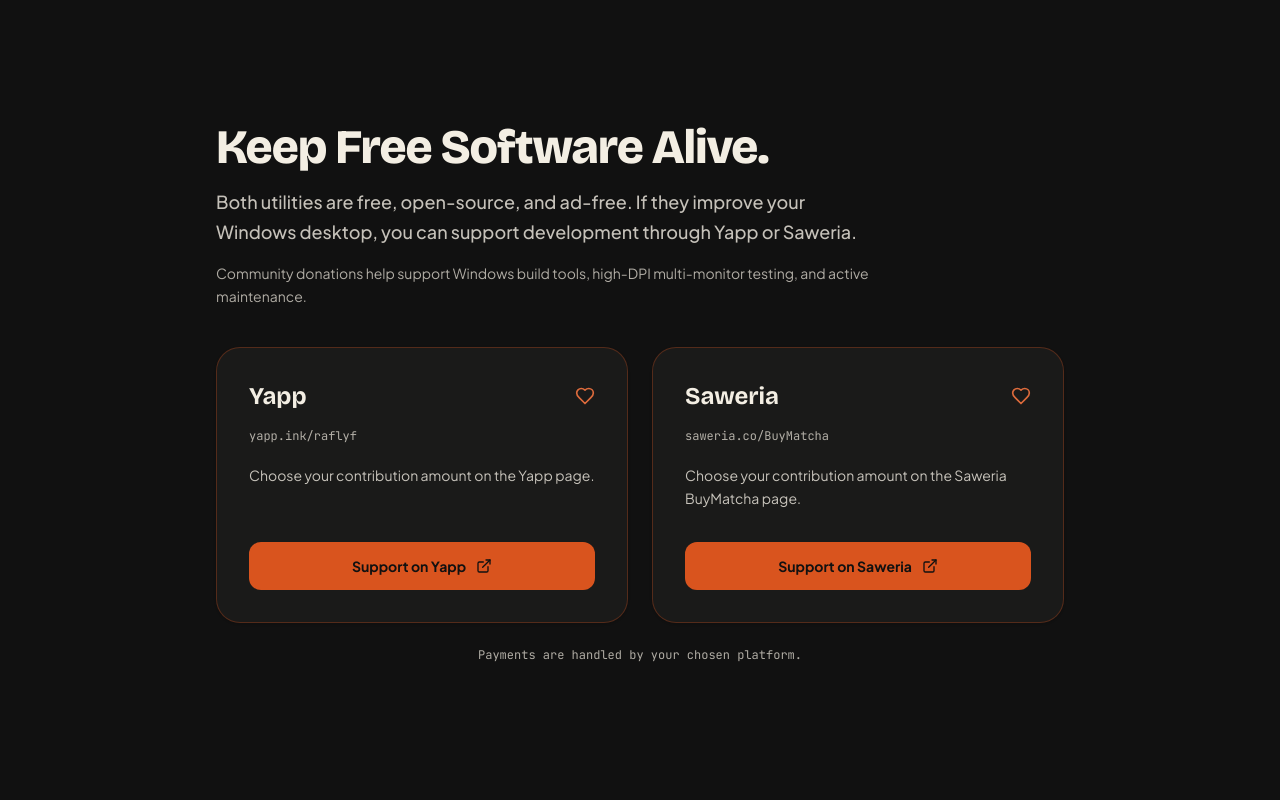
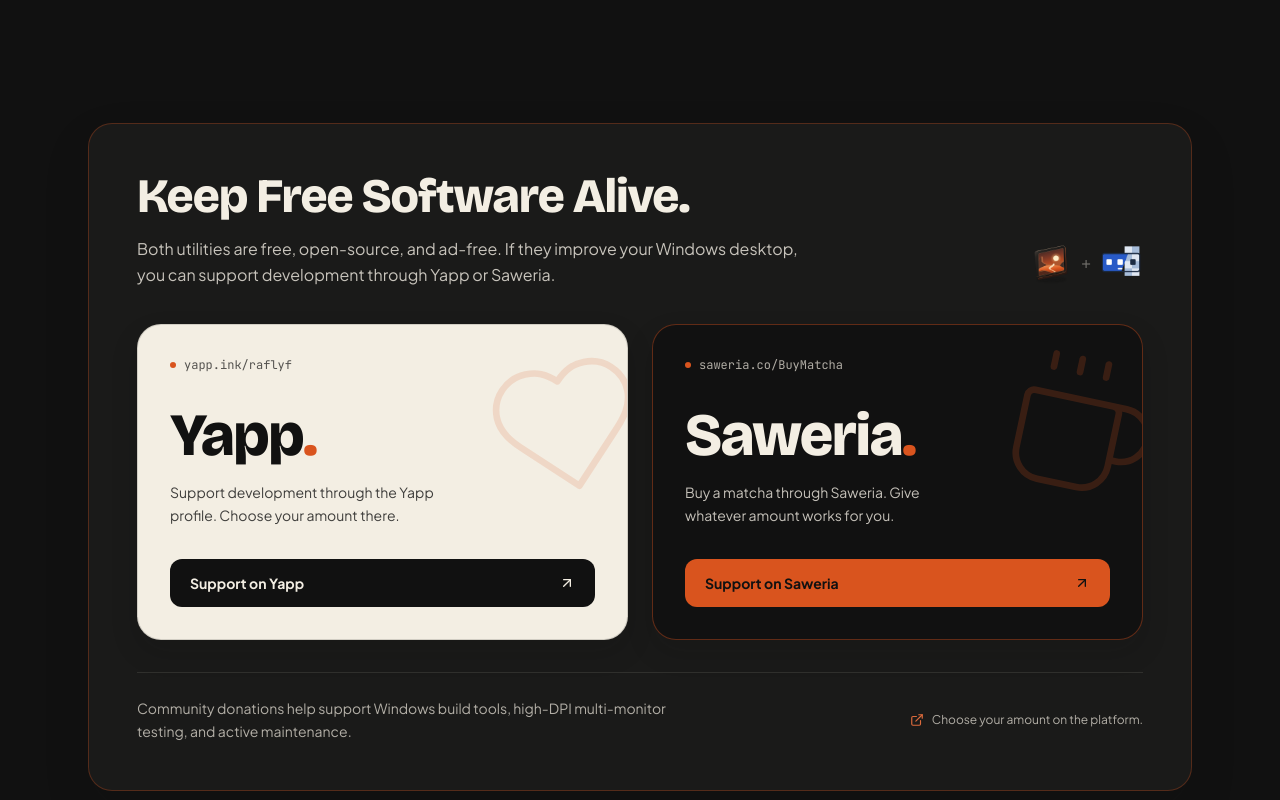
Before and after one commit to Raflyf/LiveBar, a React (Vite) app: page / in a window 1280 px wide. Shown: the part 5480-6280 px from the top of the page. Built offline with nearby package versions, Linux system fonts and the light colour scheme; no server answers.

Commit message:
style(support): distinguish donation cards within shared frame

```diff
--- a/src/components/SupportYapp.tsx
+++ b/src/components/SupportYapp.tsx
@@ -1,6 +1,6 @@
 import React from 'react';
 import { Translation } from '../types/content';
-import { Heart, ExternalLink } from 'lucide-react';
+import { Heart, ExternalLink, Coffee, ArrowUpRight } from 'lucide-react';
 
 interface SupportYappProps {
   t: Translation;
@@ -8,36 +8,45 @@ interface SupportYappProps {
 
 export const SupportYapp: React.FC<SupportYappProps> = ({ t }) => {
   return (
-    <section id="support" className="py-16 md:py-24 px-4 sm:px-6 max-w-4xl mx-auto">
-      <div data-reveal className="max-w-2xl space-y-4 mb-10">
+    <section id="support" className="py-16 md:py-24 px-4 sm:px-6 max-w-6xl mx-auto">
+      <div className="support-shell rounded-3xl border border-burnt/30 bg-surface p-5 sm:p-8 md:p-12">
+        <div data-reveal className="flex flex-col md:flex-row md:items-end gap-6 mb-9">
+          <div className="min-w-0 flex-1 space-y-4">
             <h2 className="font-display text-3xl sm:text-5xl font-extrabold text-fg tracking-tight">
               {t.support.title}
             </h2>
-        <p className="text-base sm:text-lg text-fg/80 leading-relaxed font-medium">
+            <p className="max-w-2xl text-base text-fg/80 leading-relaxed">
               {t.support.subtitle}
             </p>
-        <p className="text-xs sm:text-sm text-fg/70 leading-relaxed">
-          {t.support.desc}
-        </p>
+          </div>
+          <div className="hidden lg:flex shrink-0 items-center gap-2 pb-1" aria-hidden="true">
+            <img src="/icons/wallpaperlive.png" alt="" width="44" height="44" loading="lazy" className="h-11 w-11 object-contain" />
+            <span className="text-fg/40">+</span>
+            <img src="/icons/transparentbar.png" alt="" width="44" height="44" loading="lazy" className="h-11 w-11 object-contain" />
+          </div>
         </div>
 
-      <div className="motion-sequence grid grid-cols-1 sm:grid-cols-2 gap-6">
+        <div className="motion-sequence grid grid-cols-1 md:grid-cols-2 gap-5 sm:gap-6">
           <a
             href="https://yapp.ink/raflyf"
             target="_blank"
             rel="noopener noreferrer"
             data-reveal
-          className="motion-card group min-w-0 flex flex-col rounded-3xl border border-burnt/30 bg-surface p-6 sm:p-8 shadow-sm"
+            aria-labelledby="support-yapp-title support-yapp-action"
+            className="support-platform support-platform-yapp motion-card group relative isolate min-w-0 flex flex-col overflow-hidden rounded-3xl border border-ink/15 p-6 sm:p-8"
           >
-          <div className="flex items-center justify-between gap-4 mb-4">
-            <h3 className="font-display text-2xl font-bold text-fg">Yapp</h3>
-            <Heart className="w-5 h-5 text-accent-text" aria-hidden="true" />
+            <div className="support-card-art" aria-hidden="true">
+              <Heart className="support-card-symbol" strokeWidth={1} />
             </div>
-          <p className="text-xs font-mono text-fg/70 mb-5">yapp.ink/raflyf</p>
-          <p className="text-sm text-fg/80 leading-relaxed mb-8">{t.support.yappDesc}</p>
-          <span className="mt-auto inline-flex min-h-12 items-center justify-center gap-2.5 rounded-xl bg-burnt px-4 py-3 text-sm font-bold text-ink group-hover:bg-burnt-hover transition-colors">
+            <div className="relative mb-8 flex items-center gap-2 break-all text-xs font-mono text-ink/70">
+              <span className="h-1.5 w-1.5 rounded-full bg-burnt" />
+              yapp.ink/raflyf
+            </div>
+            <h3 id="support-yapp-title" className="relative font-display text-4xl sm:text-5xl lg:text-6xl font-extrabold tracking-tight text-ink">Yapp<span className="text-burnt">.</span></h3>
+            <p className="relative mt-4 mb-8 max-w-[27ch] text-sm text-ink/80 leading-relaxed">{t.support.yappDesc}</p>
+            <span id="support-yapp-action" className="relative mt-auto flex min-h-12 flex-wrap items-center justify-between gap-3 rounded-xl bg-ink px-5 py-3 text-sm font-bold text-cream group-hover:bg-burnt group-hover:text-ink transition-colors">
               {t.support.yappBtn}
-            <ExternalLink className="w-4 h-4 shrink-0" aria-hidden="true" />
+              <ArrowUpRight className="h-4 w-4 shrink-0" aria-hidden="true" />
             </span>
           </a>
 
@@ -46,24 +55,33 @@ export const SupportYapp: React.FC<SupportYappProps> = ({ t }) => {
             target="_blank"
             rel="noopener noreferrer"
             data-reveal
-          className="motion-card group min-w-0 flex flex-col rounded-3xl border border-burnt/30 bg-surface p-6 sm:p-8 shadow-sm"
+            aria-labelledby="support-saweria-title support-saweria-action"
+            className="support-platform support-platform-saweria motion-card group relative isolate min-w-0 flex flex-col overflow-hidden rounded-3xl border border-burnt/40 p-6 sm:p-8"
           >
-          <div className="flex items-center justify-between gap-4 mb-4">
-            <h3 className="font-display text-2xl font-bold text-fg">Saweria</h3>
-            <Heart className="w-5 h-5 text-accent-text" aria-hidden="true" />
+            <div className="support-card-art" aria-hidden="true">
+              <Coffee className="support-card-symbol" strokeWidth={1} />
             </div>
-          <p className="text-xs font-mono text-fg/70 mb-5">saweria.co/BuyMatcha</p>
-          <p className="text-sm text-fg/80 leading-relaxed mb-8">{t.support.saweriaDesc}</p>
-          <span className="mt-auto inline-flex min-h-12 items-center justify-center gap-2.5 rounded-xl bg-burnt px-4 py-3 text-sm font-bold text-ink group-hover:bg-burnt-hover transition-colors">
+            <div className="relative mb-8 flex items-center gap-2 break-all text-xs font-mono text-cream/70">
+              <span className="h-1.5 w-1.5 rounded-full bg-burnt" />
+              saweria.co/BuyMatcha
+            </div>
+            <h3 id="support-saweria-title" className="relative font-display text-4xl sm:text-5xl lg:text-6xl font-extrabold tracking-tight text-cream">Saweria<span className="text-burnt">.</span></h3>
+            <p className="relative mt-4 mb-8 max-w-[27ch] text-sm text-cream/80 leading-relaxed">{t.support.saweriaDesc}</p>
+            <span id="support-saweria-action" className="relative mt-auto flex min-h-12 flex-wrap items-center justify-between gap-3 rounded-xl bg-burnt px-5 py-3 text-sm font-bold text-ink group-hover:bg-burnt-hover transition-colors">
               {t.support.saweriaBtn}
-            <ExternalLink className="w-4 h-4 shrink-0" aria-hidden="true" />
+              <ArrowUpRight className="h-4 w-4 shrink-0" aria-hidden="true" />
             </span>
           </a>
         </div>
 
-      <p data-reveal className="mt-6 text-xs text-fg/70 font-mono text-center">
+        <div data-reveal className="mt-8 flex flex-col lg:flex-row lg:items-center lg:justify-between gap-5 border-t border-fg/10 pt-6">
+          <p className="max-w-xl text-xs sm:text-sm text-fg/70 leading-relaxed">{t.support.desc}</p>
+          <p className="flex shrink-0 items-center gap-2 text-xs text-fg/70">
+            <ExternalLink className="h-3.5 w-3.5 shrink-0 text-accent-text" aria-hidden="true" />
             {t.support.guarantee}
           </p>
+        </div>
+      </div>
     </section>
   );
 };
--- a/src/index.css
+++ b/src/index.css
@@ -171,6 +171,49 @@ header nav button:is(:hover, :focus-visible)::after { scale: 1; }
   animation-play-state: paused !important;
 }
 
+.support-shell {
+  box-shadow: 0 20px 48px color-mix(in srgb, var(--color-ink) 12%, transparent);
+}
+
+.support-platform-yapp {
+  background: var(--color-cream);
+  --support-art: var(--color-burnt);
+}
+
+.support-platform-saweria {
+  background: var(--color-ink);
+  --support-art: var(--color-burnt);
+}
+
+.support-platform {
+  box-shadow: 0 12px 28px color-mix(in srgb, var(--color-ink) 14%, transparent);
+}
+
+.support-platform:focus-visible { outline-offset: 5px; }
+.support-platform-yapp { outline-color: var(--color-burnt); }
+.support-platform-saweria { outline-color: var(--color-cream); }
+
+.support-card-art {
+  position: absolute;
+  z-index: -1;
+  top: 22px;
+  right: -20px;
+  width: 160px;
+  height: 160px;
+  color: var(--support-art);
+  opacity: .14;
+  rotate: -12deg;
+  pointer-events: none;
+  transition: rotate 420ms var(--motion-ease), scale 420ms var(--motion-ease);
+}
+
+.support-card-symbol { width: 100%; height: 100%; }
+.support-platform-saweria .support-card-art { opacity: .2; rotate: 12deg; }
+
+@media (hover: hover) and (pointer: fine) {
+  .support-platform:hover .support-card-art { rotate: 0deg; scale: 1.05; }
+}
+
 @keyframes section-reveal {
   from { opacity: 0; transform: translateY(calc(var(--reveal-direction, 1) * var(--reveal-distance))); }
   to { opacity: 1; transform: translateY(0); }
--- a/src/types/content.ts
+++ b/src/types/content.ts
@@ -277,11 +277,11 @@ export const translations: Record<Language, Translation> = {
       title: "Dukung Proyek Bebas Iklan Ini.",
       subtitle: "WallpaperLive dan TransparentBar adalah proyek independen dan gratis. Jika membantu desktop Anda, dukung pengembang melalui Yapp atau Saweria.",
       desc: "Donasi membantu riset kompatibilitas Windows updates, pengujian layar multi-monitor DPI, dan pemeliharaan repositori.",
-      yappDesc: "Pilih nominal dukungan langsung di halaman Yapp.",
-      saweriaDesc: "Pilih nominal dukungan langsung di halaman Saweria BuyMatcha.",
+      yappDesc: "Dukung pengembangan lewat profil Yapp. Nominal bisa dipilih di sana.",
+      saweriaDesc: "Traktir matcha lewat Saweria. Pilih nominal sesuai keinginan Anda.",
       yappBtn: "Dukung lewat Yapp",
       saweriaBtn: "Dukung lewat Saweria",
-      guarantee: "Pembayaran diproses di platform pilihan Anda.",
+      guarantee: "Nominal dipilih di platform tujuan.",
     },
     faq: {
       badge: "Pertanyaan Umum",
@@ -427,11 +427,11 @@ export const translations: Record<Language, Translation> = {
       title: "Keep Free Software Alive.",
       subtitle: "Both utilities are free, open-source, and ad-free. If they improve your Windows desktop, you can support development through Yapp or Saweria.",
       desc: "Community donations help support Windows build tools, high-DPI multi-monitor testing, and active maintenance.",
-      yappDesc: "Choose your contribution amount on the Yapp page.",
-      saweriaDesc: "Choose your contribution amount on the Saweria BuyMatcha page.",
+      yappDesc: "Support development through the Yapp profile. Choose your amount there.",
+      saweriaDesc: "Buy a matcha through Saweria. Give whatever amount works for you.",
       yappBtn: "Support on Yapp",
       saweriaBtn: "Support on Saweria",
-      guarantee: "Payments are handled by your chosen platform.",
+      guarantee: "Choose your amount on the platform.",
     },
     faq: {
       badge: "FAQ",
```
Also changed, not shown: 1 other file (tests, documents, lock files or other folders). Lines whose indentation alone changed are shown as unchanged.
